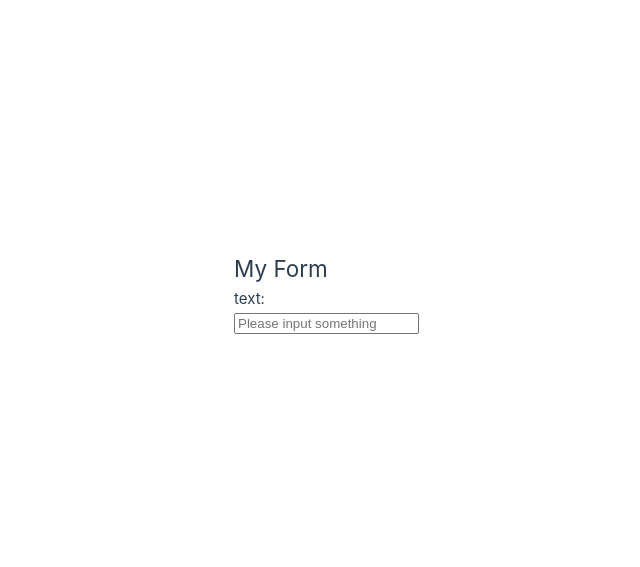
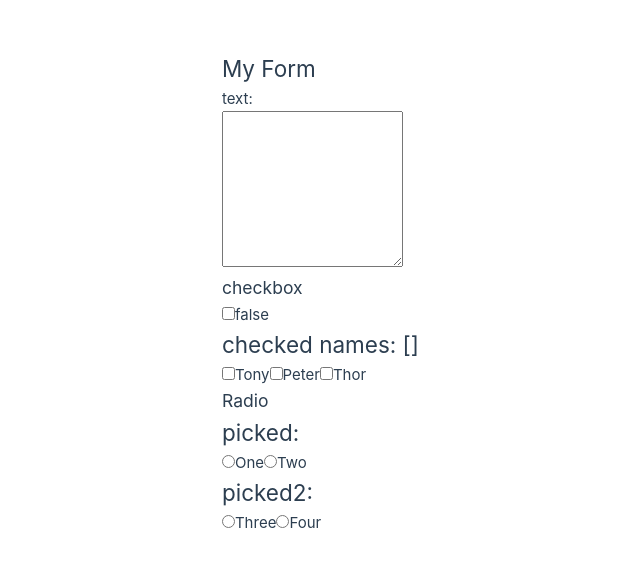
Before and after one commit to liuzhuan/vue3-quick-start, a Vue app: page / in a window 1280 px wide. Shown: the part 107-674 px from the top of the page, without its empty margins (221-861 px from the left). Built offline with nearby package versions, Linux system fonts and the light colour scheme.

Commit message:
feat: add form input demos

```diff
--- a/src/components/MyForm.vue
+++ b/src/components/MyForm.vue
@@ -1,8 +1,41 @@
 <template>
     <section>
         <h1>My Form</h1>
-        <div>text: {{ text }}</div>
-        <input v-model="text" placeholder="Please input something">
+        <div style="white-space: pre-line;">text: {{ text }}</div>
+        <textarea v-model="text" rows="10"></textarea>
+
+        <section>
+            <h1>checkbox</h1>
+            <input type="checkbox" id="checkbox" value="good" v-model="checked" />
+            <label for="checkbox">{{ checked }}</label>
+
+            <h2>checked names: {{ checkedNames }}</h2>
+            <input type="checkbox" id="tony" value="Tony" v-model="checkedNames">
+            <label for="tony">Tony</label>
+
+            <input type="checkbox" id="peter" value="Peter" v-model="checkedNames">
+            <label for="peter">Peter</label>
+
+            <input type="checkbox" id="thor" value="Thor" v-model="checkedNames">
+            <label for="thor">Thor</label>
+        </section>
+
+        <section>
+            <h1>Radio</h1>
+            <h2>picked: {{ picked }}</h2>
+            <input type="radio" id="one" value="One" v-model="picked" />
+            <label for="one">One</label>
+
+            <input type="radio" id="two" value="Two" v-model="picked" />
+            <label for="two">Two</label>
+
+            <h2>picked2: {{ picked2 }}</h2>
+            <input type="radio" id="three" value="Three" v-model="picked2" />
+            <label for="three">Three</label>
+
+            <input type="radio" id="four" value="Four" v-model="picked2" />
+            <label for="four">Four</label>
+        </section>
     </section>
 </template>
 
@@ -10,4 +43,11 @@
 import { ref } from 'vue'
 
 const text = ref('')
+
+const checked = ref(false)
+
+const checkedNames = ref([])
+
+const picked = ref('')
+const picked2 = ref('')
 </script>
```
